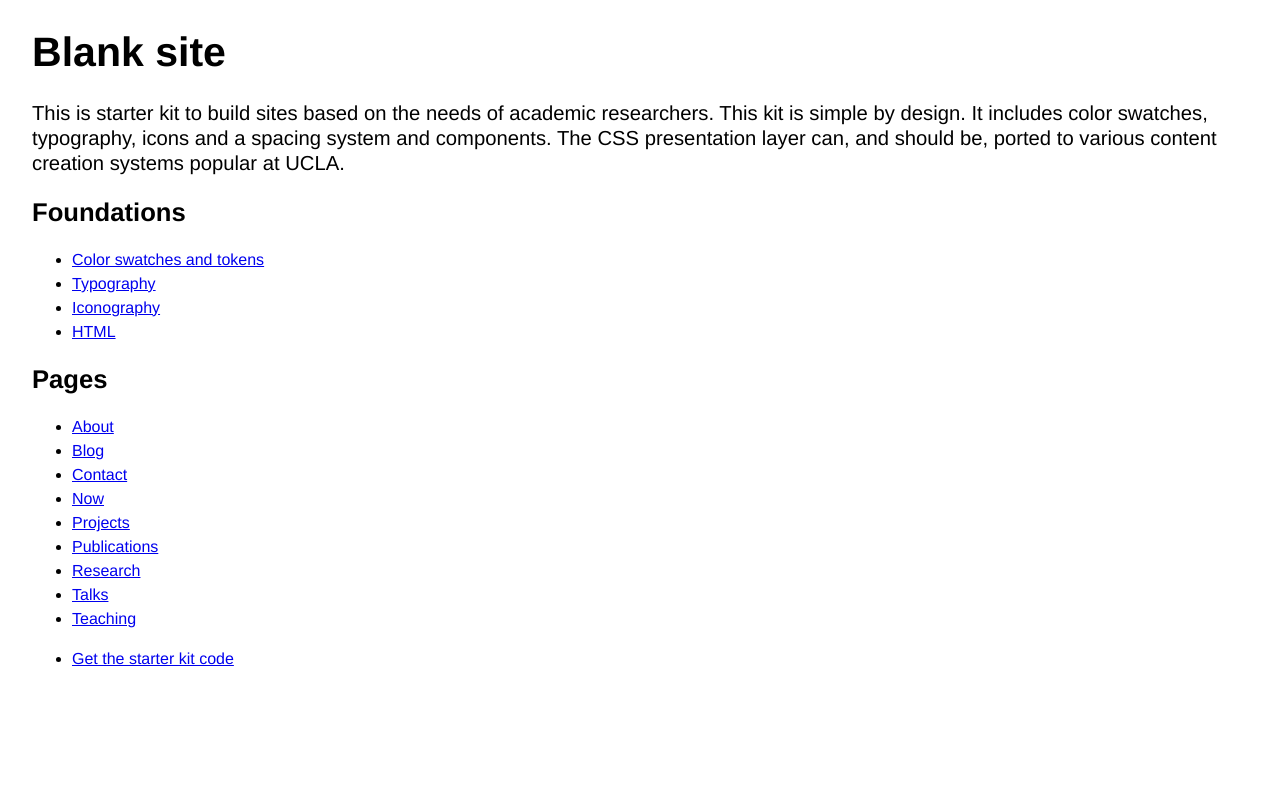
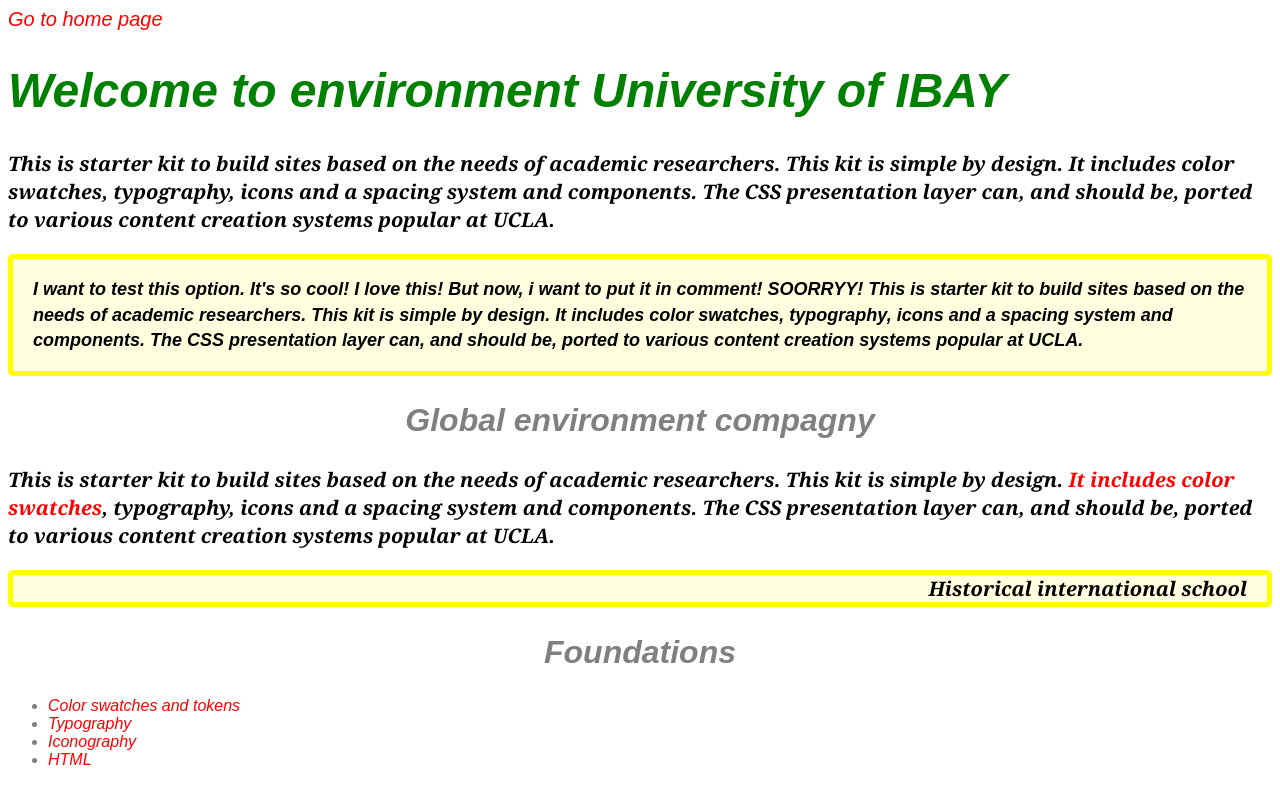
Before and after one commit to lablondasse/lablondasse.github.io, a website: page index.html in a window 1280 px wide. Shown: the top 793 px of the page. Drawn offline with Linux system fonts and the light colour scheme.

Commit message:
Update index.html

```diff
--- a/index.html
+++ b/index.html
@@ -5,15 +5,118 @@
   <head>
     <meta charset="utf-8">
     <meta name="viewport" content="width=device-width, initial-scale=1.0" />
-    <link rel="stylesheet" href="css/styles.css">
+    <style>
+    body{
+      font-family: "arial";
+      /* font-family: cambria; */
+      color:grey;
+      font-style: italic;
+    }
+    h1{
+      font-family: Arial;
+      color: green;
+      font-size: 48px;
+      font-style: italic;
+      text-align: left;
+    }
+    h2{
+      font-family: Arial;
+      font-size: 32px;
+      text-align: center;
+    }
+    h3{
+      font-family: Arial;
+      font-size: 24px;
+      text-align: right;
+    }
+
+    p {
+
+      /* color: red; */
+      font-family: Arial;
+      font-size: 18px;
+      line-height: 1.4;
+
+      }
+
+     .intro{
+        font-family: Georgia;
+        font-size: 20px;
+        font-weight: bold;
+        color: black;
+        background-color: lightyellow;
+        border-color: yellow;
+        border-width: 5px;
+        /* border-style: dotted; */
+        /* border-style: dashed; */
+        border-style: solid;
+        border-radius: 5px;
+        padding-left: 20px;
+        padding-right: 20px;
+
+      }
+      .standfirst{
+        font-family: Georgia;
+        font-size: 20px;
+        font-weight: bold;
+        color: black;
+      }
+      .beginsecond{
+        font-family: Georgia;
+        font-size: 20px;
+        font-weight: bold;
+        color: black;
+
+      }
+      a{
+        color: red;
+        text-decoration: none;
+      }
+      a:hover{
+        background-color: red;
+        color:green;
+        /* text-decoration: underline; */
+        text-decoration: overline;
+      }
+      nav a{
+        font-family: Arial;
+        font-size: 20px;
+        font-style: italic;
+      }
+
+    </style>
     <title>Blank site</title>
   </head>
 
   <body>
     <header>
-      <h1>Blank site</h1>
-      <p class="standfirst">This is starter kit to build sites based on the needs of academic researchers. This kit is simple by design. It includes color swatches, typography, icons and a spacing system and components. The CSS presentation layer can, and should be, ported to various content creation systems popular at UCLA.</p>
-
+      <nav>
+        <a href=" ">Go to home page</a>
+      </nav>
+      <!-- <h1>Welcome to environment <span>University</span>of</h1> -->
+      <h1>Welcome to environment<span> University </span> of IBAY </h1>
+      <!-- <h1>Environmental teach</h1> -->
+      <p class="standfirst">This is starter kit to build sites based on the needs of academic researchers.
+        This kit is simple by design. It includes color swatches, typography, icons and a spacing system
+        and components. The CSS presentation layer can, and should be, ported to various content creation
+        systems popular at UCLA.
+      </p>
+      <div class="intro">
+        <p>I want to test this option. It's so cool! I love this! But now, i want to put it
+          in comment!
+          SOORRYY! This is starter kit to build sites based on the needs of academic researchers.
+          This kit is simple by design. It includes color swatches, typography, icons and a spacing system
+          and components. The CSS presentation layer can, and should be, ported to various content creation
+          systems popular at UCLA.
+        </p>
+      </div>
+      <h2>Global environment compagny</h2>
+      <p class="beginsecond">This is starter kit to build sites based on the needs of academic researchers.
+          This kit is simple by design. <a href="">It includes color swatches</a>, typography, icons and a
+          spacing system and components. The CSS presentation layer can, and should be, ported to various content creation
+          systems popular at UCLA.
+      </p>
+      <h3 class="intro">Historical international school</h3>
     </header>
     <main>
         <h2>Foundations</h2>
```
